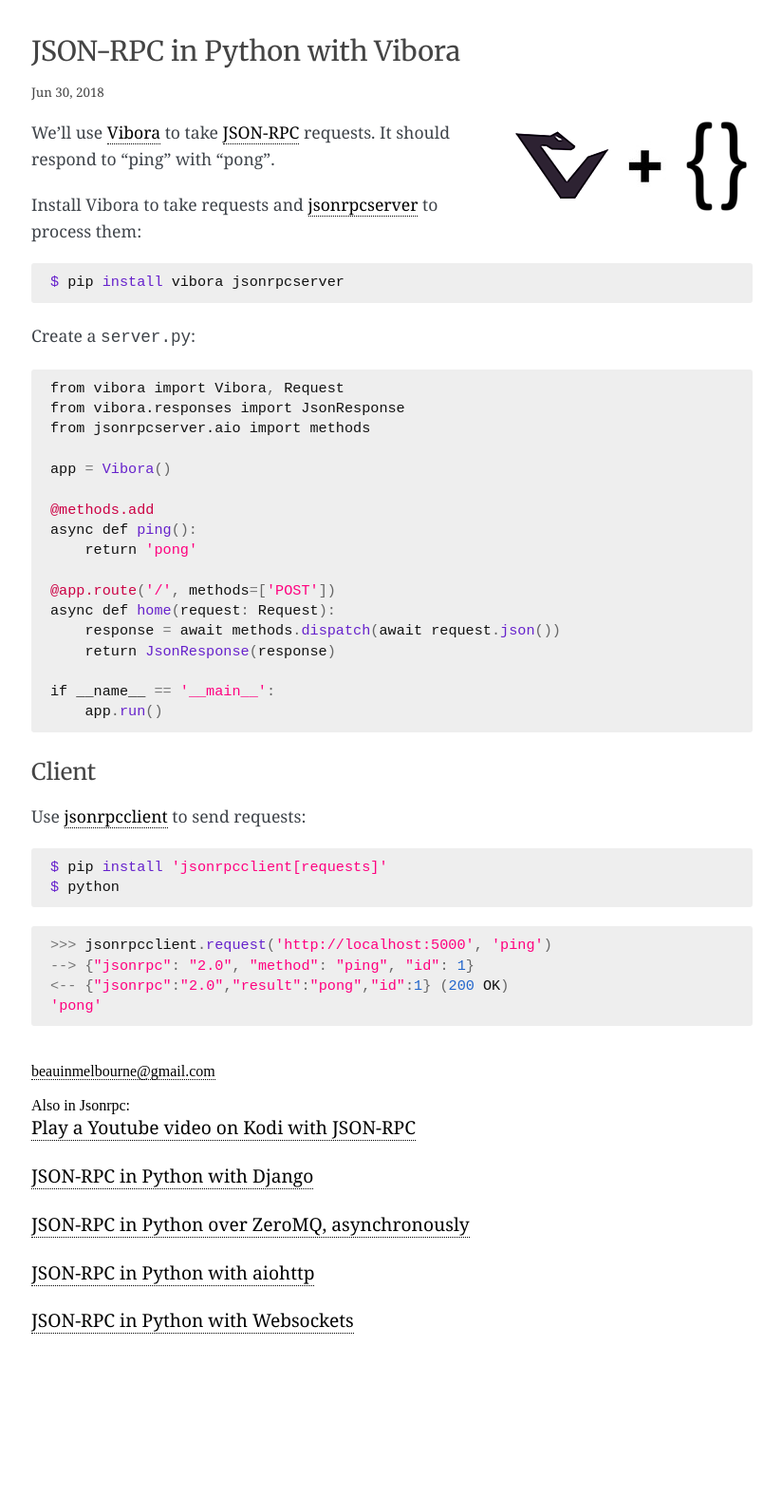
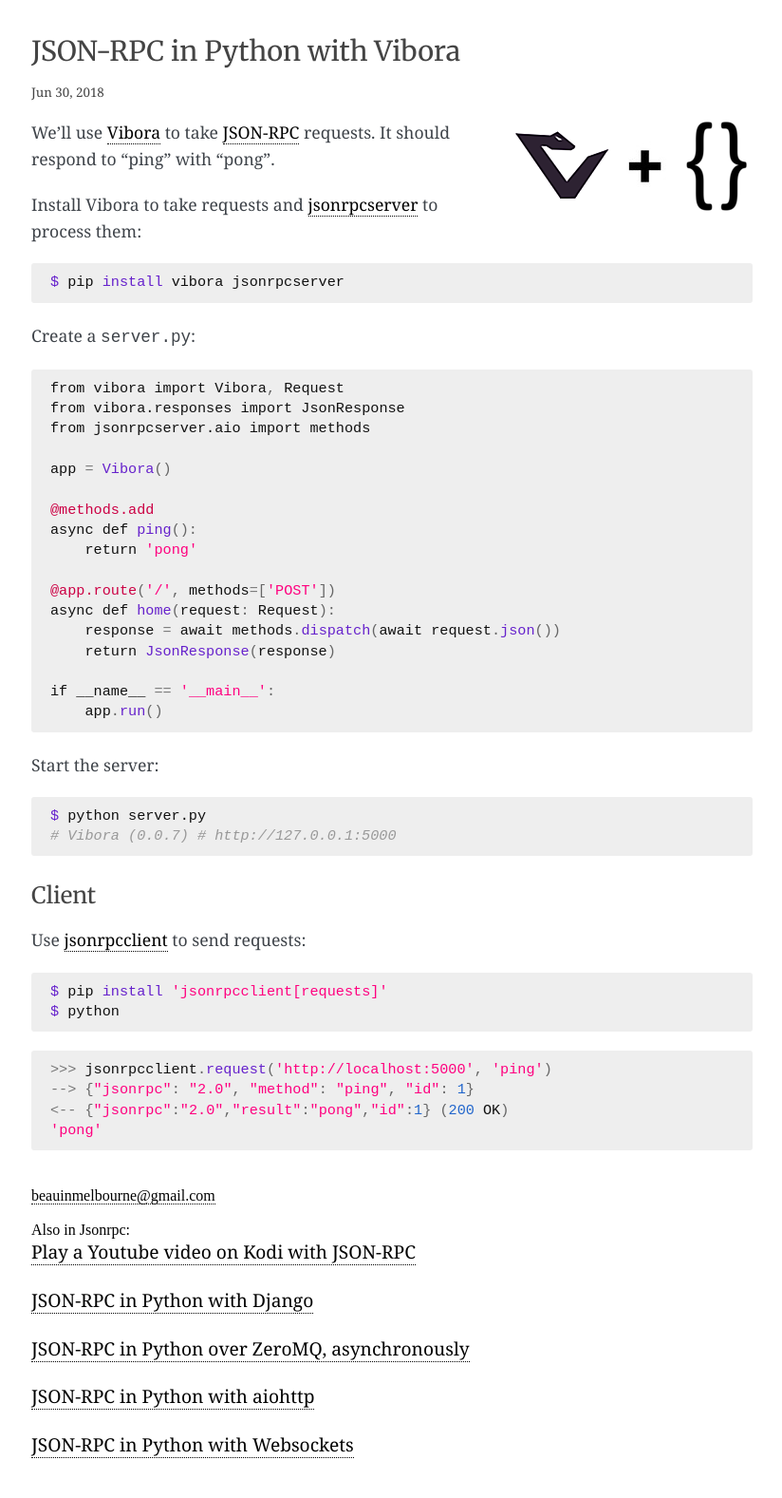
Before and after one commit to explodinglabs/explodinglabs.github.io, a Jekyll site: the page built from _posts/jsonrpc/2018-06-30-vibora.markdown, in a window 1280 px wide. Shown: the whole page at 95% size, without its empty margins (227-1051 px from the left). Built offline with Jekyll 4.4.1, drawn with Linux system fonts in a browser that asks for light colours; some web fonts are replaced; before the commit the page ends 1446 px from its top, so only the background shows below that.

Commit message:
Add to vibora post

````diff
--- a/_posts/jsonrpc/2018-06-30-vibora.markdown
+++ b/_posts/jsonrpc/2018-06-30-vibora.markdown
@@ -43,6 +43,13 @@
     app.run()
 ```
 
+Start the server:
+
+```sh
+$ python server.py
+# Vibora (0.0.7) # http://127.0.0.1:5000
+```
+
 Client
 ======
 Use [jsonrpcclient](http://jsonrpcclient.readthedocs.io/) to send requests:
````
